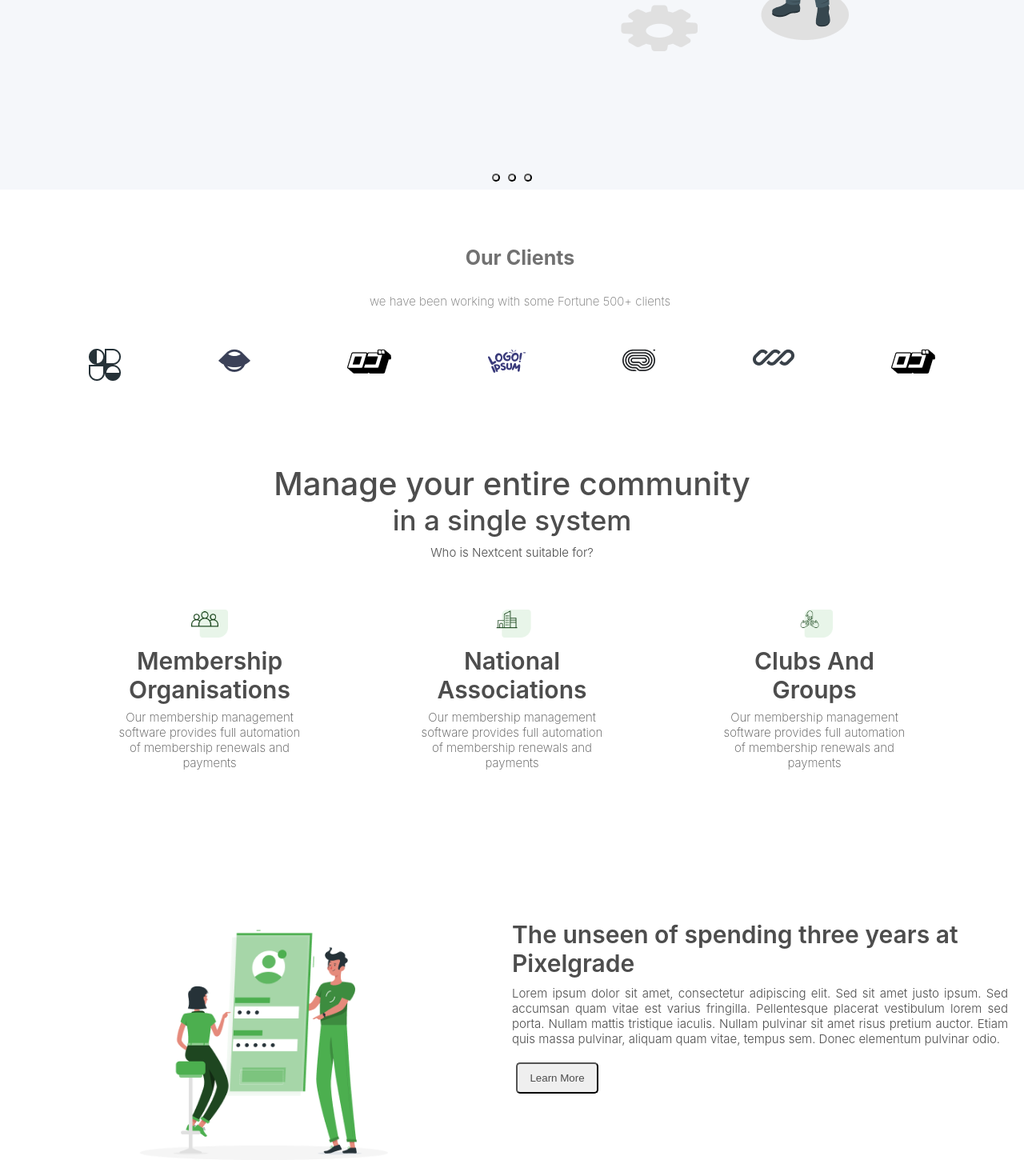
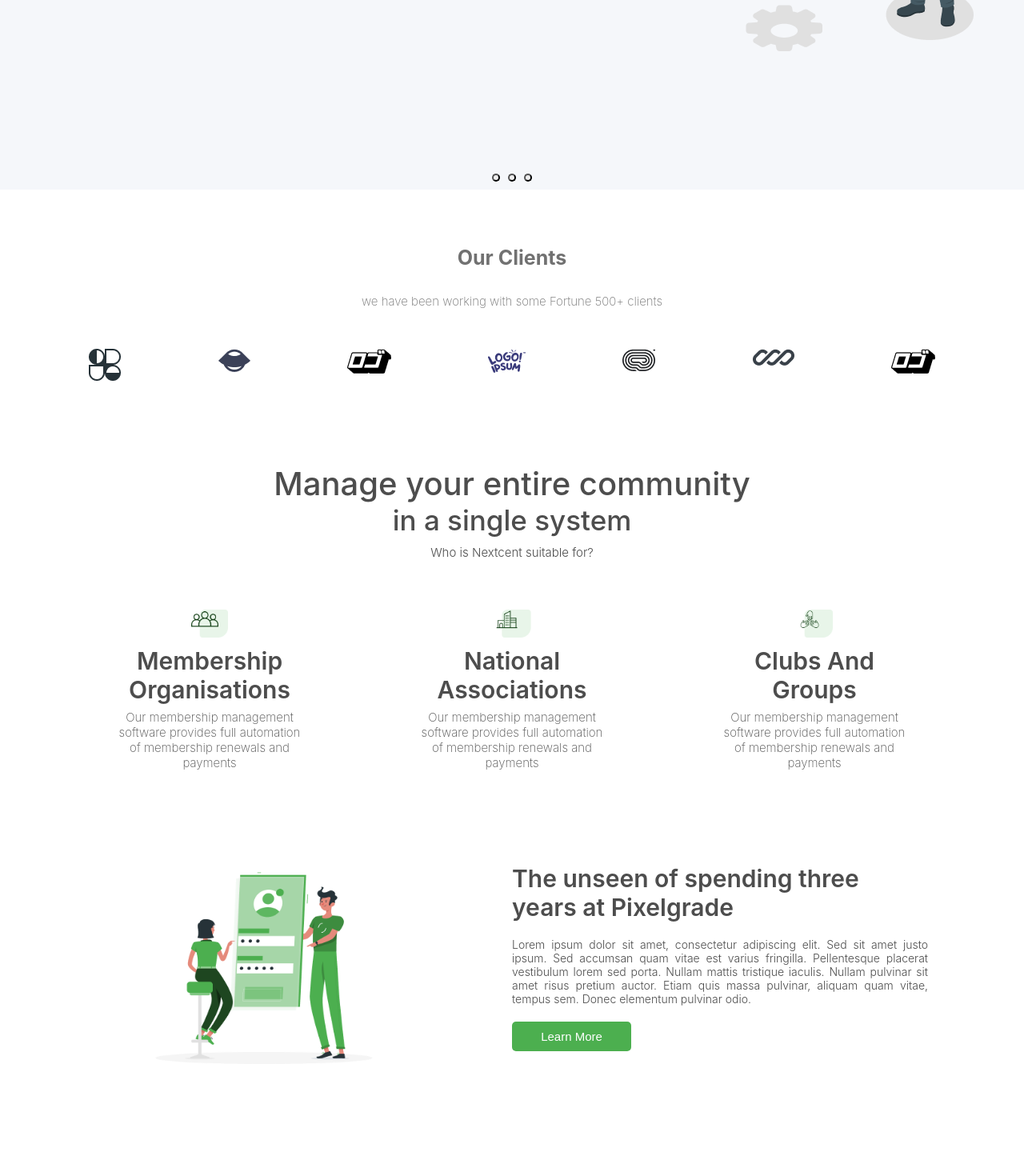
Before and after one commit to itsayusshh/Landing-Page, a React (Create React App) app: page / in a window 1280 px wide. Shown: the part 571-2041 px from the top of the page at 80% size. After the commit the page ends 1921 px from the top, so only its background shows below. Built offline with nearby package versions, Linux system fonts and the light colour scheme.

Commit message:
Content1 done

```diff
--- a/src/App.js
+++ b/src/App.js
@@ -2,6 +2,7 @@ import Header from "./Header.js";
 import Landingage from "./Landingpage.css";
 import Heropage from "./Heropage.js";
 import Portfoliopage from "./Portfoliopage.js";
+
 
 function App() {
   return (
--- a/src/Header.js
+++ b/src/Header.js
@@ -10,7 +10,9 @@ function Header() {
         <ul className="menucontainer">
           <li>Home</li>
           <li>Service</li>
-          <li>Feature</li>
+          <li>
+            <a href="#container2">Feature</a>
+          </li>
           <li>Product</li>
           <li>Testimonal</li>
           <li>Faq</li>
--- a/src/Landingpage.css
+++ b/src/Landingpage.css
@@ -239,7 +239,6 @@ button {
 .Clients {
   margin-top: 50px;
   padding: 10px 0 10px 0;
-  width: 100vw;
   color: #717171;
   font-size: 25px;
   font-weight: 700;
@@ -248,7 +247,6 @@ button {
 .details {
   margin-top: 10px;
   padding: 10px 0 10px 0;
-  width: 100vw;
   color: #717171;
   font-size: 15px;
   font-weight: 200;
@@ -262,6 +260,11 @@ button {
 
 .Logos-container img {
   margin: 20px 20px 0 20px;
+}
+
+.Logos-container img:hover {
+  transition: 0.1s ease-in-out;
+  transform: scale(1.3);
 }
 
 .Community-Holder {
@@ -297,9 +300,11 @@ button {
 .companyCard {
   width: 20%;
   border-radius: 20px;
+  cursor: pointer;
 }
 
 .companyCard:hover {
+  transition: 0.5s ease-in-out;
   box-shadow: -1px 7px 20px 1px #f2f1f1;
 }
 
@@ -322,7 +327,7 @@ button {
 }
 
 .container {
-  margin-top: 150px;
+  margin-top: 80px;
   display: flex;
   padding: 20px;
   justify-content: space-between;
@@ -335,11 +340,11 @@ button {
 }
 
 .img-con img {
-  height: 300px;
-  width: 400px;
+  height: 250px;
+  width: 350px;
 }
 
-.container2 {
+#container2 {
   width: 50%;
 }
 
@@ -347,25 +352,35 @@ button {
   color: #4d4d4d;
   font-size: 30px;
   font-weight: 600;
+  width: 520px;
+  padding: ;
 }
 
 .img-title-subtitle {
   text-align: justify;
-  margin-top: 10px;
+  margin-top: 20px;
   color: #4d4d4d;
   font-weight: 300;
-  font-size: 15px;
+  font-size: 14px;
+  width: 520px;
 }
 
 .img-titile-button {
-  margin-top: 20px;
   justify-content: start;
   display: flex;
 }
 
-.container button {
+.img-titile-button button {
+  margin-top: 20px;
+  margin-left: 0px;
+  font-size: 15px;
+  color: white;
+  background-color: #4caf4f;
   padding: 10px;
-  width: 103px;
-  align-items: center;
-  justify-content: center;
+  width: 149px;
+  border: none;
 }
+
+.marquee {
+  direction: left;
+}
--- a/src/Portfoliopage.js
+++ b/src/Portfoliopage.js
@@ -85,7 +85,7 @@ function Portfoliopage() {
         <div className="img-con">
           <img src={Rafiki}></img>
         </div>
-        <div className="container2">
+        <div id="container2">
           <div className="img-titile-title">
             The unseen of spending three years at Pixelgrade
           </div>
--- a/src/index.css
+++ b/src/index.css
@@ -1,13 +1,17 @@
 body {
   margin: 0;
-  font-family: -apple-system, BlinkMacSystemFont, 'Segoe UI', 'Roboto', 'Oxygen',
-    'Ubuntu', 'Cantarell', 'Fira Sans', 'Droid Sans', 'Helvetica Neue',
+  font-family: -apple-system, BlinkMacSystemFont, "Segoe UI", "Roboto", "Oxygen",
+    "Ubuntu", "Cantarell", "Fira Sans", "Droid Sans", "Helvetica Neue",
     sans-serif;
   -webkit-font-smoothing: antialiased;
   -moz-osx-font-smoothing: grayscale;
 }
 
 code {
-  font-family: source-code-pro, Menlo, Monaco, Consolas, 'Courier New',
+  font-family: source-code-pro, Menlo, Monaco, Consolas, "Courier New",
     monospace;
 }
+
+html {
+  scroll-behavior: smooth;
+}
```
Also changed, not shown: src/Networksbar.js (added).
